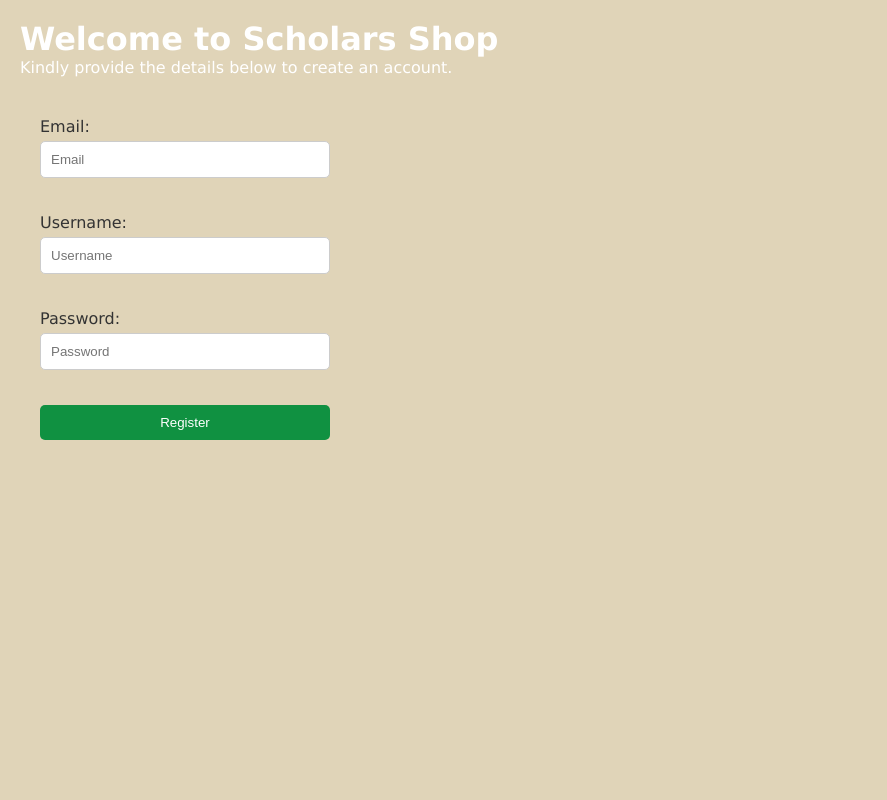
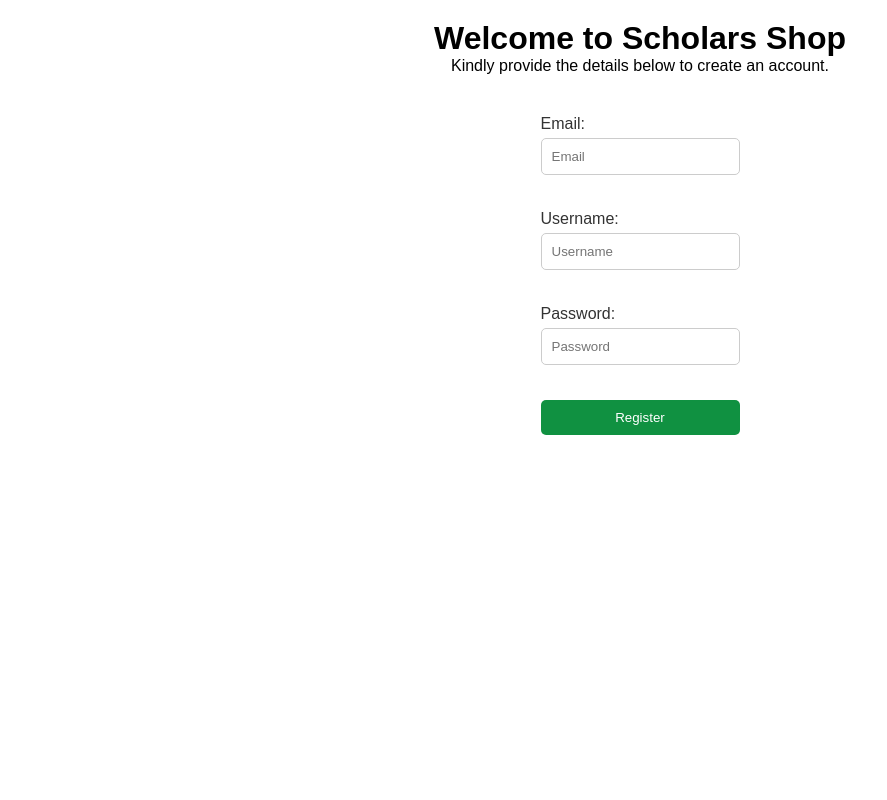
Before and after one commit to tifee13/Scholars-Shop, a Flask app: page /register in a window 1280 px wide. Shown: the whole page, without its empty margins (0-887 px from the left). Run offline with Flask 3, Linux system fonts and the light colour scheme.

Commit message:
Fixing a bug

```diff
--- a/scholars_shop/static/style.css
+++ b/scholars_shop/static/style.css
@@ -740,33 +740,36 @@
         }
     }
 }
-/* Add your CSS styles here */
 
+User
 body.z {
     background-color: #e0d4b8; /* Set the background color for the entire page */
     font-family: 'Lucida Sans', 'Lucida Sans Regular', 'Lucida Grande', 'Lucida Sans Unicode', Geneva, Verdana, sans-serif;
-    padding: 20px;
+    padding: 30px;
     height: 100vh; /* Set the height of the body to 100% of the viewport height */
 }
 
 .container {
+    background-color: rgba(255, 255, 255, 0.9); /* Add a semi-transparent background color to the container */
+    padding: 20px;
     border-radius: 10px; /* Add some border radius to the container */
     display: flex; /* Use flexbox to align items */
     flex-direction: column; /* Stack items vertically */
-    max-width: 50%;
+    justify-content: center; /* Center contents vertically */
+    align-items: center; /* Center contents horizontally */
 }
 
+
 h1 {
-    color: rgb(255, 255, 255); /* Set the color for headings */
+    color: rgb(0, 0, 0); /* Set the color for headings */
 }
 
 p {
-    color: rgb(255, 255, 255); /* Set the color for paragraphs */
+    color: rgb(0, 0, 0); /* Set the color for paragraphs */
     margin-bottom: 20px; /* Add some bottom margin */
 }
 
 .form-group {
-    max-width: 100%;
     margin-bottom: 20px; /* Add some bottom margin to form groups */
 }
 
@@ -779,15 +782,16 @@
 input[type="email"],
 input[type="text"],
 input[type="password"] {
-    width: 50%; /* Make input fields full width */
+    width: 100%; /* Make input fields full width */
     padding: 10px; /* Add some padding */
     margin-bottom: 15px; /* Add some space between input fields */
     border: 1px solid #ccc; /* Add a border */
     border-radius: 5px; /* Add some border radius */
+    box-sizing: border-box; /* Include padding and border in element's total width and height */
 }
 
 button[type="submit"] {
-    width: 50%; /* Make the submit button full width */
+    width: 100%; /* Make the submit button full width */
     padding: 10px; /* Add some padding */
     border: none; /* Remove the default border */
     background-color: #109141; /* Set the background color for the button */
```
Also changed, not shown: scholars_shop/scholars.db.
